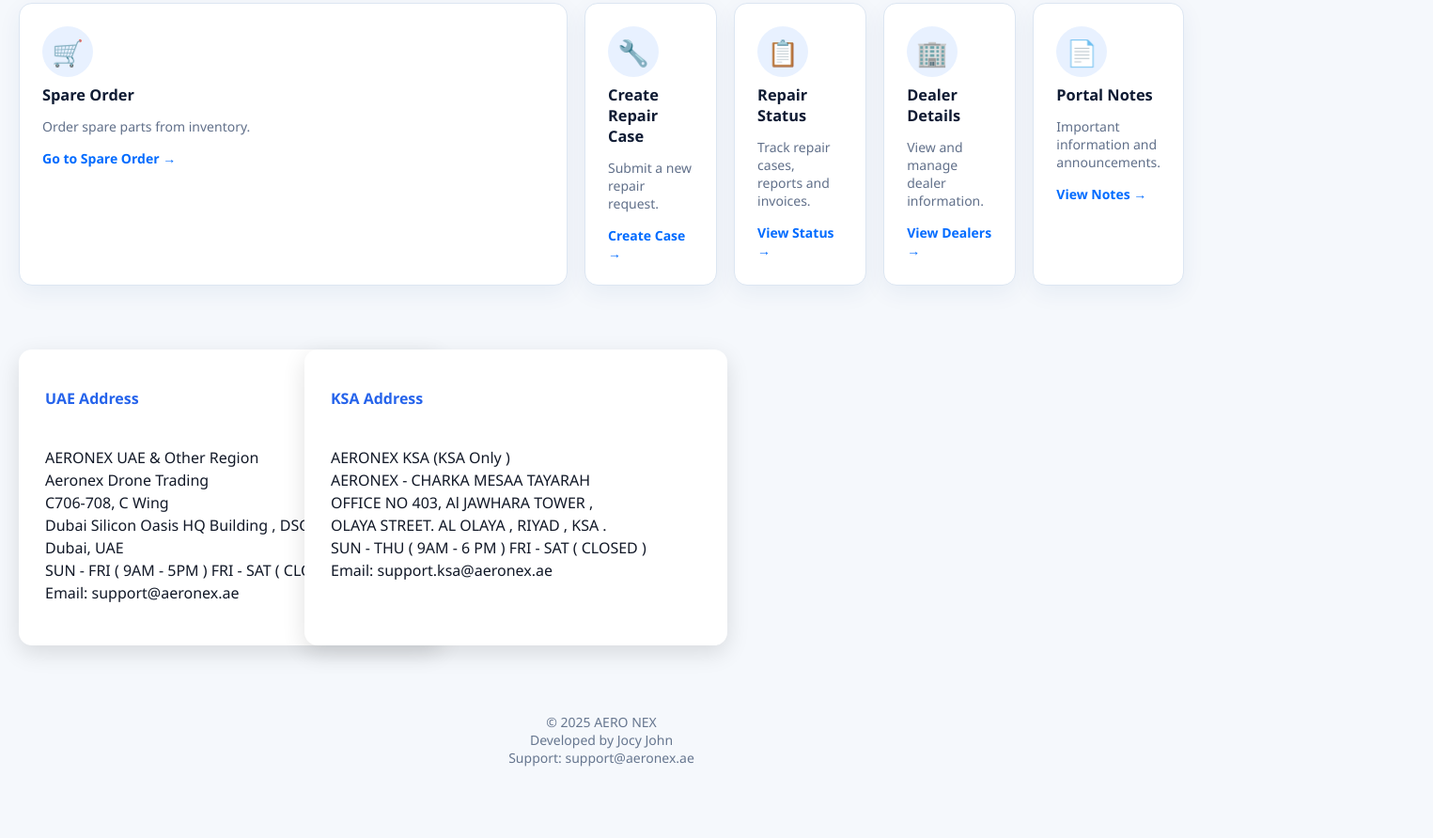
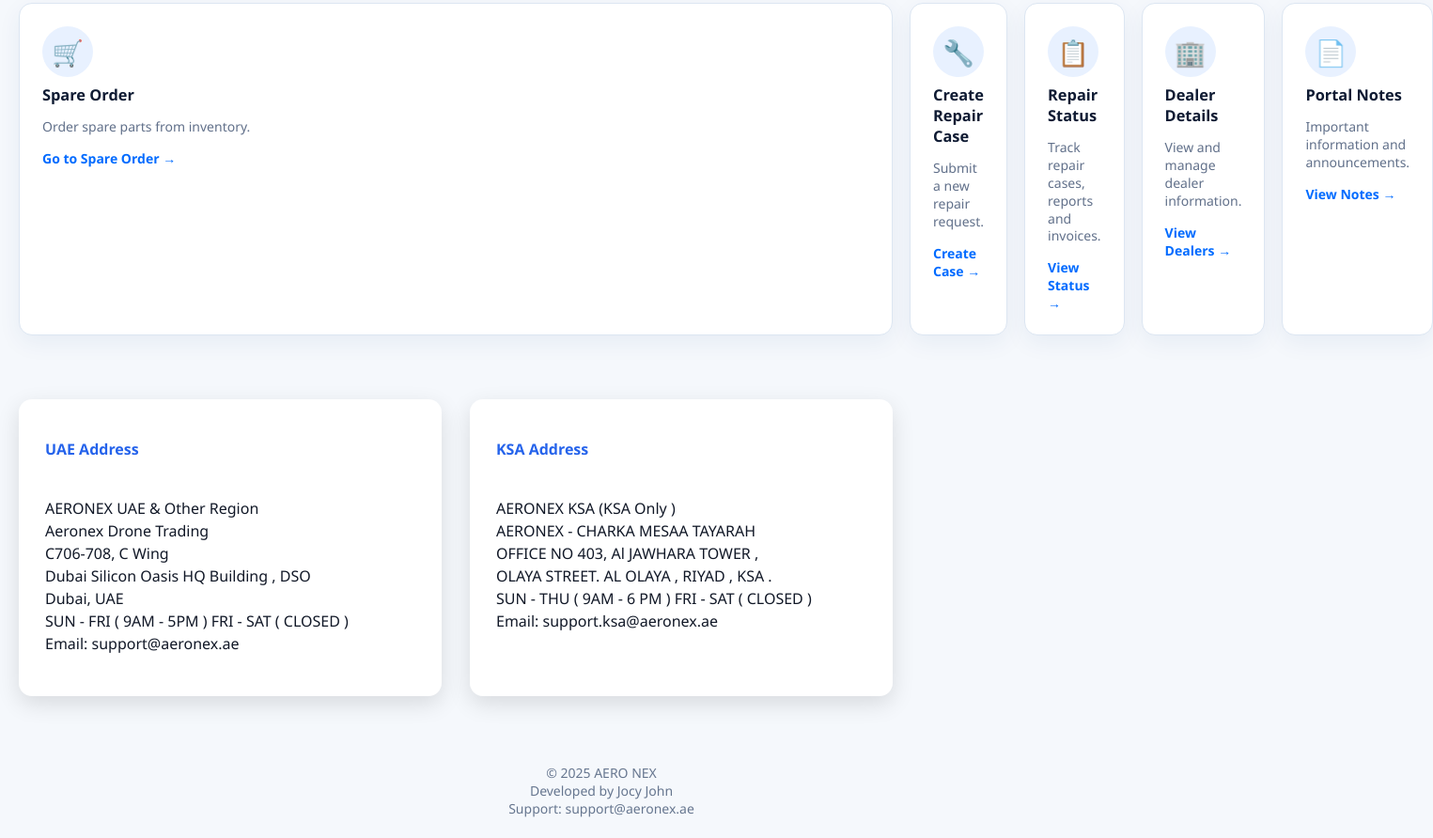
Before and after one commit to jocyjohn47/Aeronex-RMA, a plain HTML site: page dashboard.html in a window 1280 px wide. Shown: the part 237-1129 px from the top of the page at 94% size, 1525 px wide, since content can reach past the window. Before the commit the page ends 1075 px from the top, so only its background shows below. Drawn offline with Linux system fonts and the light colour scheme; no server answers; sample sign-in values are in the browser's storage.

Commit message:
Update style.css

```diff
--- a/css/style.css
+++ b/css/style.css
@@ -45,10 +45,11 @@
 .mini-upload input{display:none;}
 
 /* Dashboard Address Boxes */
+/* Dashboard Address Boxes */
 .address-grid{
   display:grid;
-  grid-template-columns:280px 280px;
-  gap:24px;
+  grid-template-columns:450px 450px;
+  gap:30px;
   margin:50px 0 30px;
   justify-content:flex-start;
 }
```
